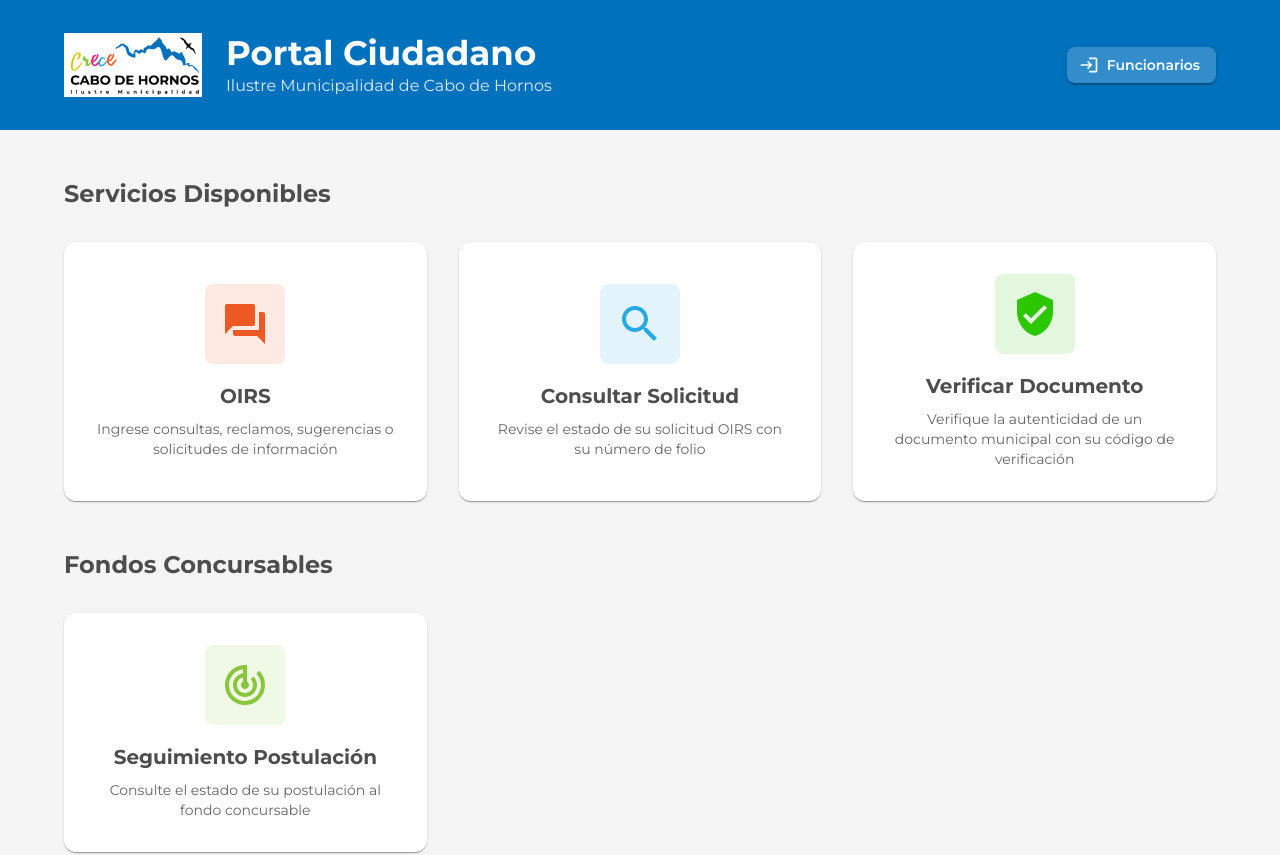
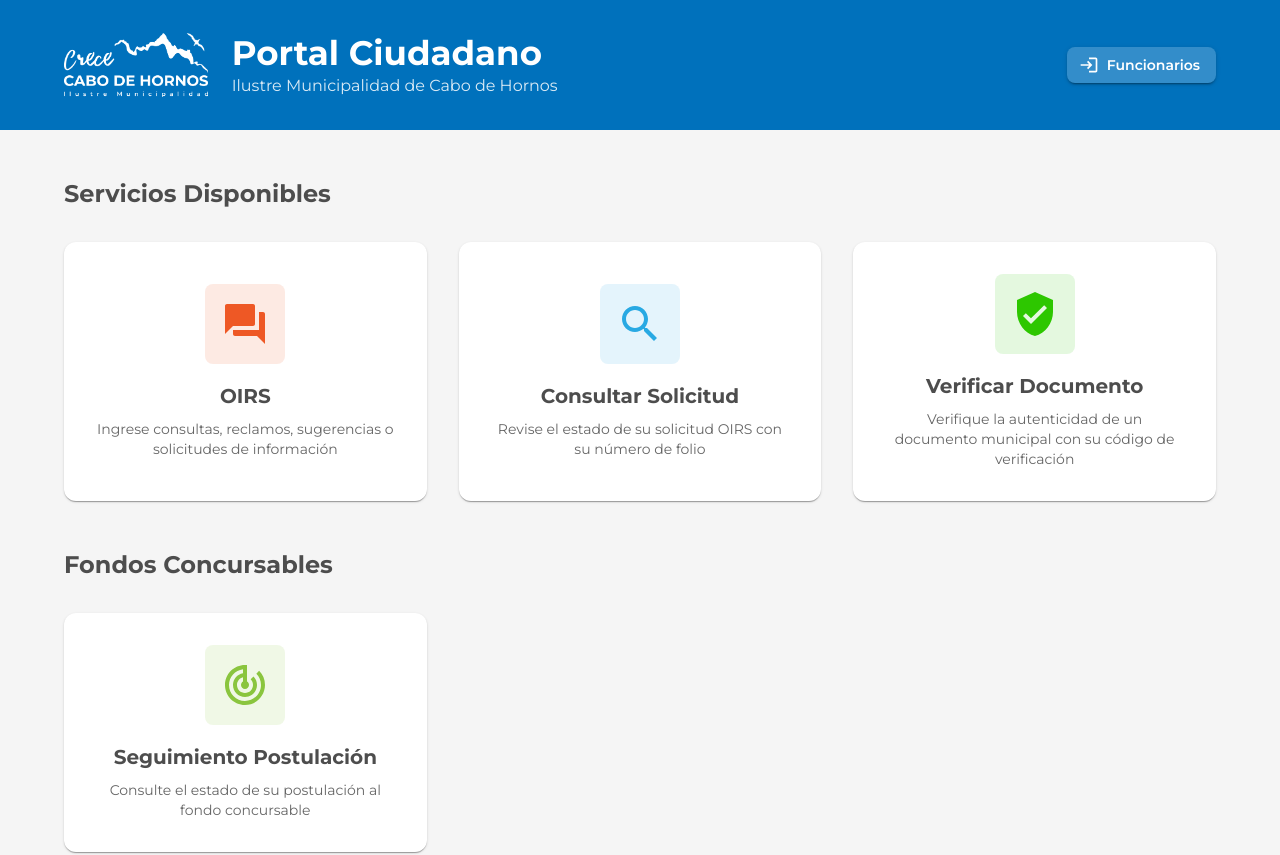
Before and after one commit to joyarzov/gestorunificado, a React (Vite) app in the folder frontend/: page / in a window 1280 px wide. Shown: the top 855 px of the page. Built offline with nearby package versions, Linux system fonts and the light colour scheme; no server answers.

Commit message:
fix: logo blanco en PublicHome (fondo azul)

```diff
--- a/frontend/src/pages/PublicHome.tsx
+++ b/frontend/src/pages/PublicHome.tsx
@@ -89,7 +89,7 @@
             <Box sx={{ display: 'flex', alignItems: 'center', gap: 3 }}>
               <Box
                 component="img"
-                src="/logo.png"
+                src="/logo_blanco.png"
                 alt="Ilustre Municipalidad de Cabo de Hornos"
                 sx={{ height: 64, width: 'auto', flexShrink: 0 }}
               />
```
